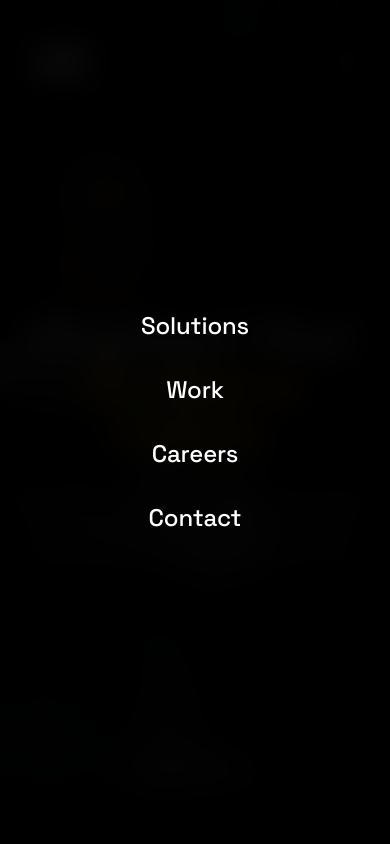
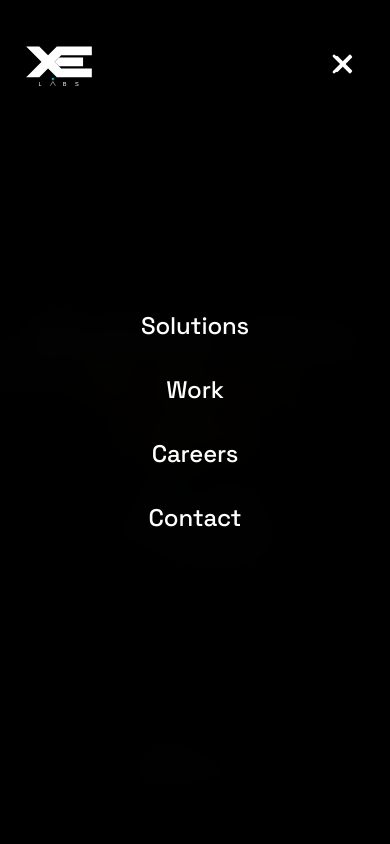
Before and after one commit to rajstories/Xe_Labs, a Next.js app: page / in a window 390 px wide. Both pictures are taken after a click on the button "Toggle Menu". Shown: the top 844 px of the page. Built offline with nearby package versions, Linux system fonts and the light colour scheme.

Commit message:
fix: add close button to mobile menu overlay

```diff
--- a/components/header.tsx
+++ b/components/header.tsx
@@ -62,9 +62,9 @@ export function Header() {
 
   return (
     <>
-      <header className="absolute top-0 left-0 right-0 z-50 w-full px-6 md:px-12 py-8 bg-transparent">
+      <header className="absolute top-0 left-0 right-0 z-[100] w-full px-6 md:px-12 py-8 bg-transparent">
         <div className="max-w-[1600px] mx-auto flex items-center justify-between mt-2">
-          <Link href="/" className="flex items-center group relative z-[60]">
+          <Link href="/" className="flex items-center group relative z-[60]" onClick={() => setIsMobileMenuOpen(false)}>
             <svg viewBox="0 0 160 110" className="w-[70px] h-auto md:w-[90px] transition-transform duration-300 group-hover:scale-105" fill="none" xmlns="http://www.w3.org/2000/svg">
               <defs>
                 <filter id="neonGlowLogo" x="-50%" y="-50%" width="200%" height="200%">
@@ -127,8 +127,15 @@ export function Header() {
             animate={{ opacity: 1, y: 0 }}
             exit={{ opacity: 0, y: -20 }}
             transition={{ duration: 0.3 }}
-            className="fixed inset-0 z-50 bg-black/95 backdrop-blur-lg flex flex-col items-center justify-center sm:hidden"
+            className="fixed inset-0 z-[90] bg-black/98 backdrop-blur-lg flex flex-col items-center justify-center sm:hidden"
           >
+            <button
+              className="absolute top-10 right-6 text-white p-2 z-[100]"
+              onClick={() => setIsMobileMenuOpen(false)}
+              aria-label="Close Menu"
+            >
+              <X size={32} />
+            </button>
             <nav className="flex flex-col items-center gap-8">
               {navLinks.map((link, index) => (
                 <motion.div
```
